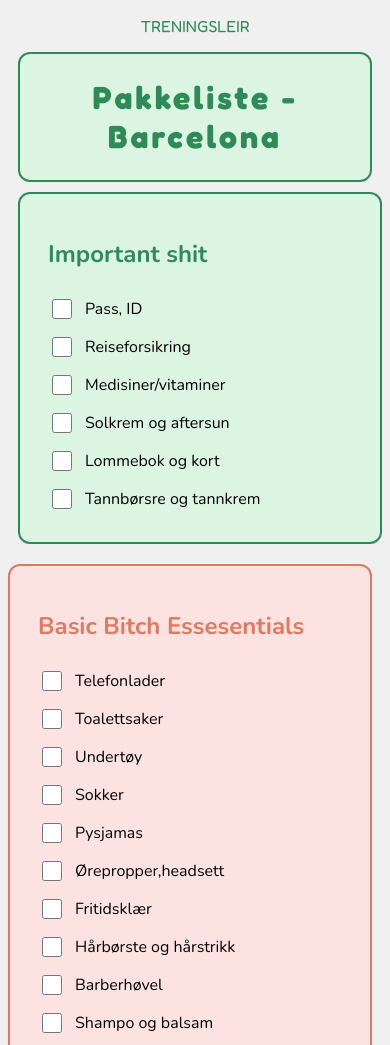
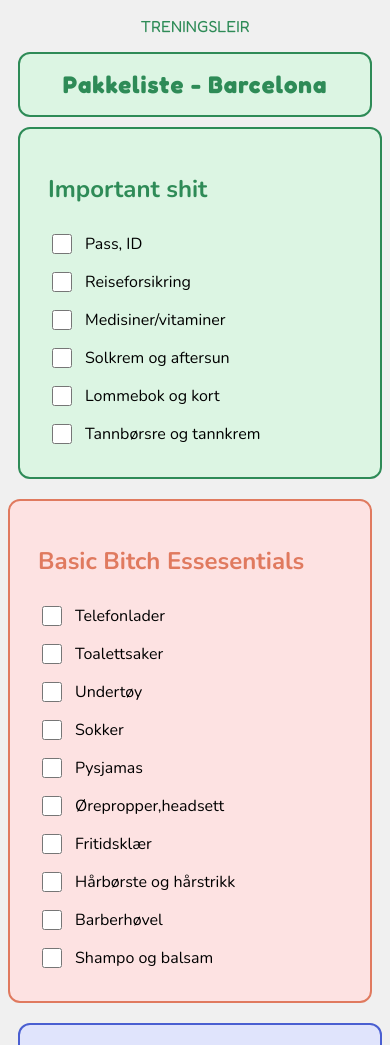
Before and after one commit to malinenes/Pakkeliste-Barcelona, a plain HTML site: page index.html in a window 390 px wide. Shown: the top 1045 px of the page. Drawn offline with nearby package versions, Linux system fonts and the light colour scheme.

Commit message:
Update style.css

```diff
--- a/style.css
+++ b/style.css
@@ -122,9 +122,14 @@
 }
 
 
-
-@media (max-width: 760px) {
+@media (max-width: 768px) {
     .pakkeliste-grid {
         grid-template-columns: 1fr;
     }
+
+    h1 {
+        font-size: 1.5rem;
+        letter-spacing: 1px;
+        padding: 16px 12px;
+    }
 }
```
